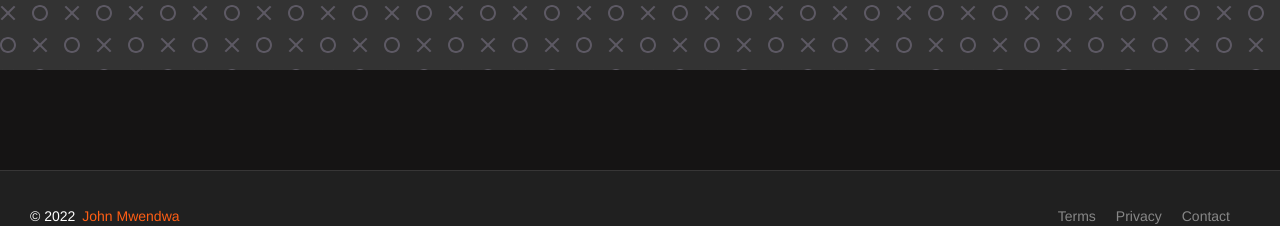
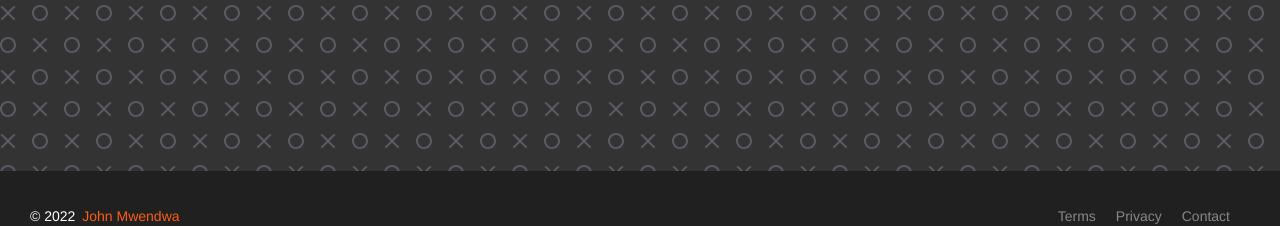
Before and after one commit to JohnMwendwa/node-react-task-manager, a React (Create React App) app in the folder client/: page /dashboard in a window 1280 px wide. Shown: the part 539-765 px from the top of the page. Built offline with nearby package versions, Linux system fonts and the light colour scheme; no server answers.

Commit message:
remove footer information section to add more information later

```diff
--- a/client/src/components/Footer.js
+++ b/client/src/components/Footer.js
@@ -5,9 +5,9 @@ function Footer() {
   return (
    <footer className='Footer'>
     <div className="Footer__container">
-        <div className="Footer__information">
+        {/* <div className="Footer__information">
 
-        </div>
+        </div> */}
     <div className="Footer__copyright">
         <div className="Footer__copyright-text">
             <p> &copy; {new Date().getFullYear()} <a href="dev.johnmwendwa@gmail.com">John Mwendwa</a></p>
```
